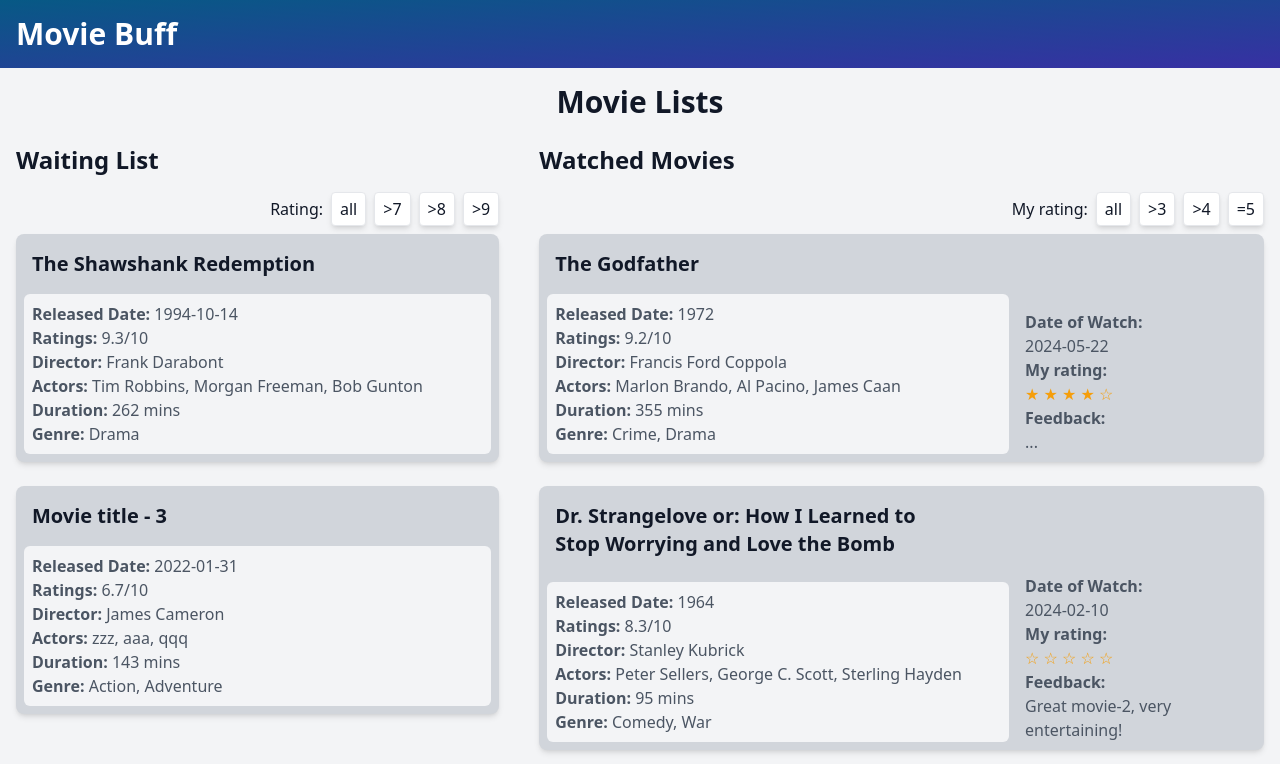
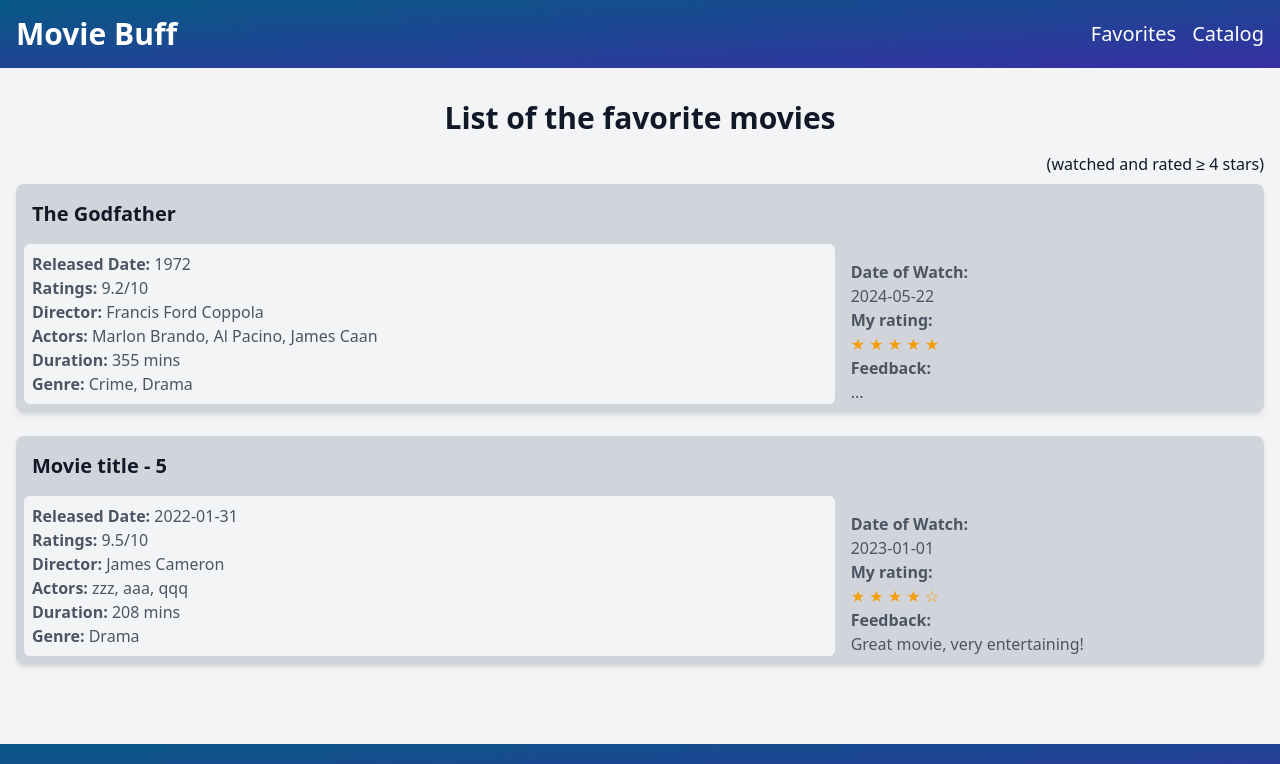
Before and after one commit to Gulmina/wd51-contentfull, a React (Vite) app: page /favorites in a window 1280 px wide. Shown: the top 764 px of the page. Built offline with nearby package versions, Linux system fonts and the light colour scheme.

Commit message:
react-router, navigation  and pages Favorites & Catalog

```diff
--- a/package.json
+++ b/package.json
@@ -11,7 +11,8 @@
   },
   "dependencies": {
     "react": "^18.2.0",
-    "react-dom": "^18.2.0"
+    "react-dom": "^18.2.0",
+    "react-router-dom": "^6.23.1"
   },
   "devDependencies": {
     "@types/react": "^18.2.66",
--- a/src/App.jsx
+++ b/src/App.jsx
@@ -1,8 +1,10 @@
 import { useEffect, useState } from 'react'
+import { BrowserRouter, Routes, Route } from 'react-router-dom'
 
+import Header from "./components/Header"
 import Footer from "./components/Footer"
-import Header from "./components/Header"
-import Main from "./components/Main"
+import Home from "./pages/Home"
+import Favorites from './pages/Favorites'
 import { movies } from "./data/fakeMoviesList.json"
 
 function App() {
@@ -13,7 +15,6 @@ function App() {
   const fetchMovies =  () => {
     // const response = await fetch('')
     // const data = await response.json()
-
     return movies; // return fake move from local
   }
 
@@ -28,12 +29,21 @@ function App() {
     }
   }, [])
 
+  const favMovies = mL => mL.filter(movie => (
+    movie.my_rating > 3 && movie.watched_date
+  ))
+
   return (
-    <>
+    <BrowserRouter>
       <Header />
-      <Main allMovies={moviesList}/>
+      <Routes>
+        <Route path="/favorites" element={<Favorites favMovies={favMovies(moviesList)} />} />
+        <Route path="/catalog" element={<h2>Catalog</h2>} />
+        <Route path="/" element={<Home allMovies={moviesList} />} />
+        <Route path="/*" element={<div>404</div>} />
+      </Routes>
       <Footer />
-    </>
+    </BrowserRouter>
   )
 }
 
--- a/src/components/Header.jsx
+++ b/src/components/Header.jsx
@@ -1,9 +1,17 @@
+import { Link, NavLink } from "react-router-dom";
+
 const Header = () => {
 
     return (
         <header className="bg-gradient-to-br from-sky-800 to-indigo-800 text-white py-4">
-            <div className="container mx-auto px-4">
-                <h1 className="text-3xl font-bold">Movie Buff</h1>
+            <div className="container mx-auto px-4 flex flex-wrap justify-between items-center gap-8">
+                <Link to={"/"}><h1 className="text-3xl font-bold">Movie Buff</h1></Link>
+                <nav>
+                    <ul className="flex justify-center gap-4 text-xl">
+                        <li><NavLink to="/favorites">Favorites</NavLink></li>
+                        <li><NavLink to="/catalog">Catalog</NavLink></li>
+                    </ul>
+                </nav>
             </div>
         </header>
     )
--- a/src/components/MovieCard.jsx
+++ b/src/components/MovieCard.jsx
@@ -3,8 +3,7 @@ const MovieCard = ({ movie }) => {
     // console.log('Movie', movie)
     const actorsList = movie.actors.join(', ');
     const genreList = movie.genre.join(', ');
-    const starRating = Array(5).fill().map((_, i) => movie.my_rating > i + 1 ? "★" : "☆").join(" ")
-    console.log('starRating', starRating)
+    const starRating = Array(5).fill().map((_, i) => movie.my_rating > i ? "★" : "☆").join(" ")
 
     return (
         <li className="bg-gray-300 p-2 rounded-lg shadow-md">
--- a/src/components/MovieList.jsx
+++ b/src/components/MovieList.jsx
@@ -4,9 +4,8 @@ const MovieList = ({ mList }) => {
 
     return (
         <ul className="grid grid-cols-1 gap-6">
-            {mList.map(m => <MovieCard key={m.id} movie={m} />)}
+            {mList?.map(m => <MovieCard key={m.id} movie={m} />)}
         </ul>
-
     )
 };
 
--- /dev/null
+++ b/src/pages/Favorites.jsx
@@ -0,0 +1,13 @@
+import MovieList from "../components/MovieList";
+
+const Favorites = ({ favMovies }) => {
+    return (
+        <section className="container mx-auto p-4">
+            <h2 className="text-3xl font-bold my-4 text-center">List of the favorite movies</h2>
+            <p className="my-2 text-end">(watched and rated ≥ 4 stars)</p>
+            <MovieList mList={favMovies} />
+        </section>
+    )
+}
+
+export default Favorites;
--- a/src/components/Main.jsx
+++ b/src/pages/Home.jsx
@@ -1,6 +1,6 @@
-import MovieList from "./MovieList";
+import MovieList from "../components/MovieList";
 
-const Main = ({ allMovies }) => {
+const Home = ({ allMovies }) => {
     const waitList = allMovies?.filter(movie => !movie.watched_date);
     const watchedList = allMovies?.filter(movie => movie.watched_date);
 
@@ -35,4 +35,4 @@ const Main = ({ allMovies }) => {
     )
 }
 
-export default Main;
+export default Home;
```
Also changed, not shown: 1 other file (tests, documents, lock files or other folders).
